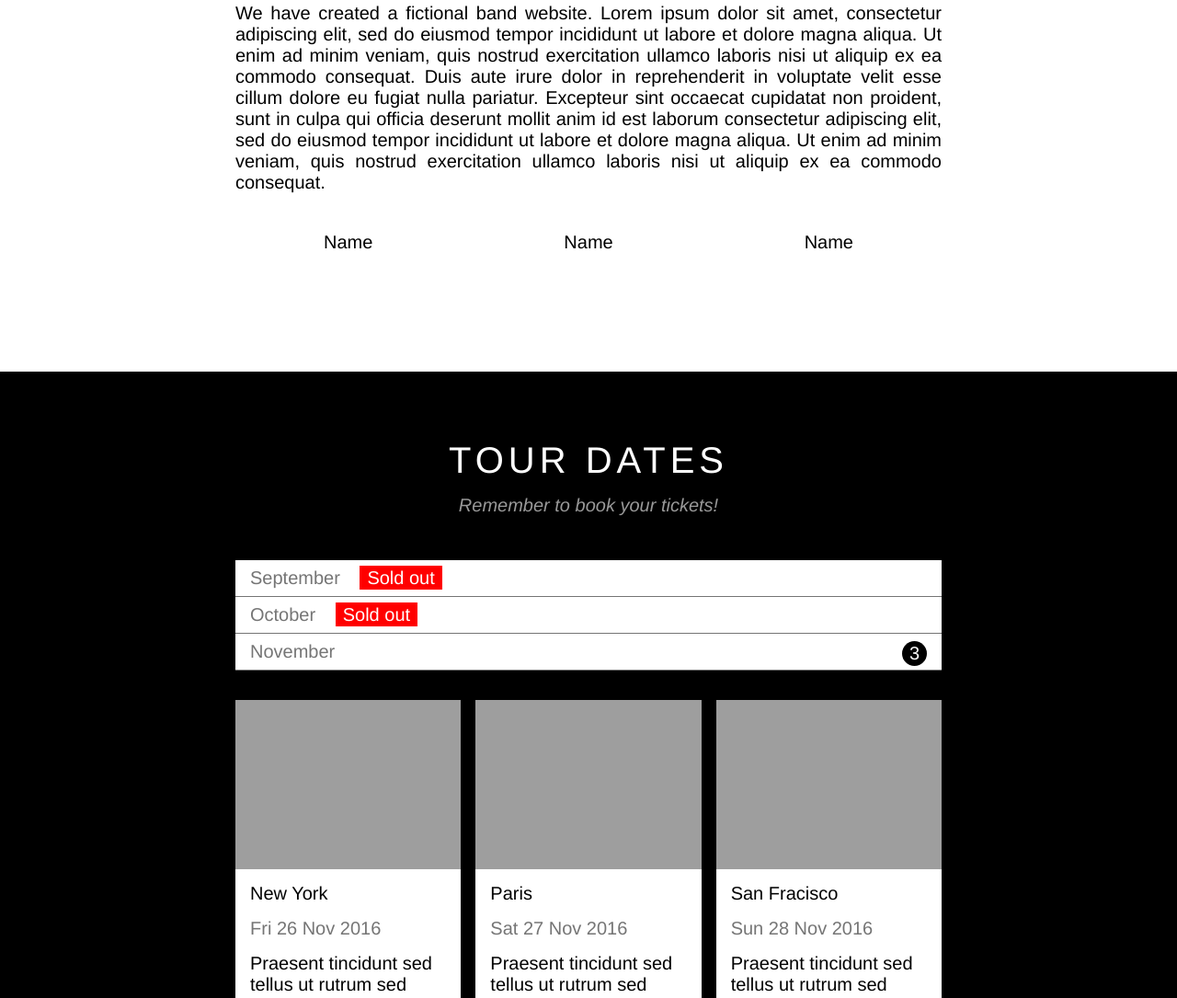
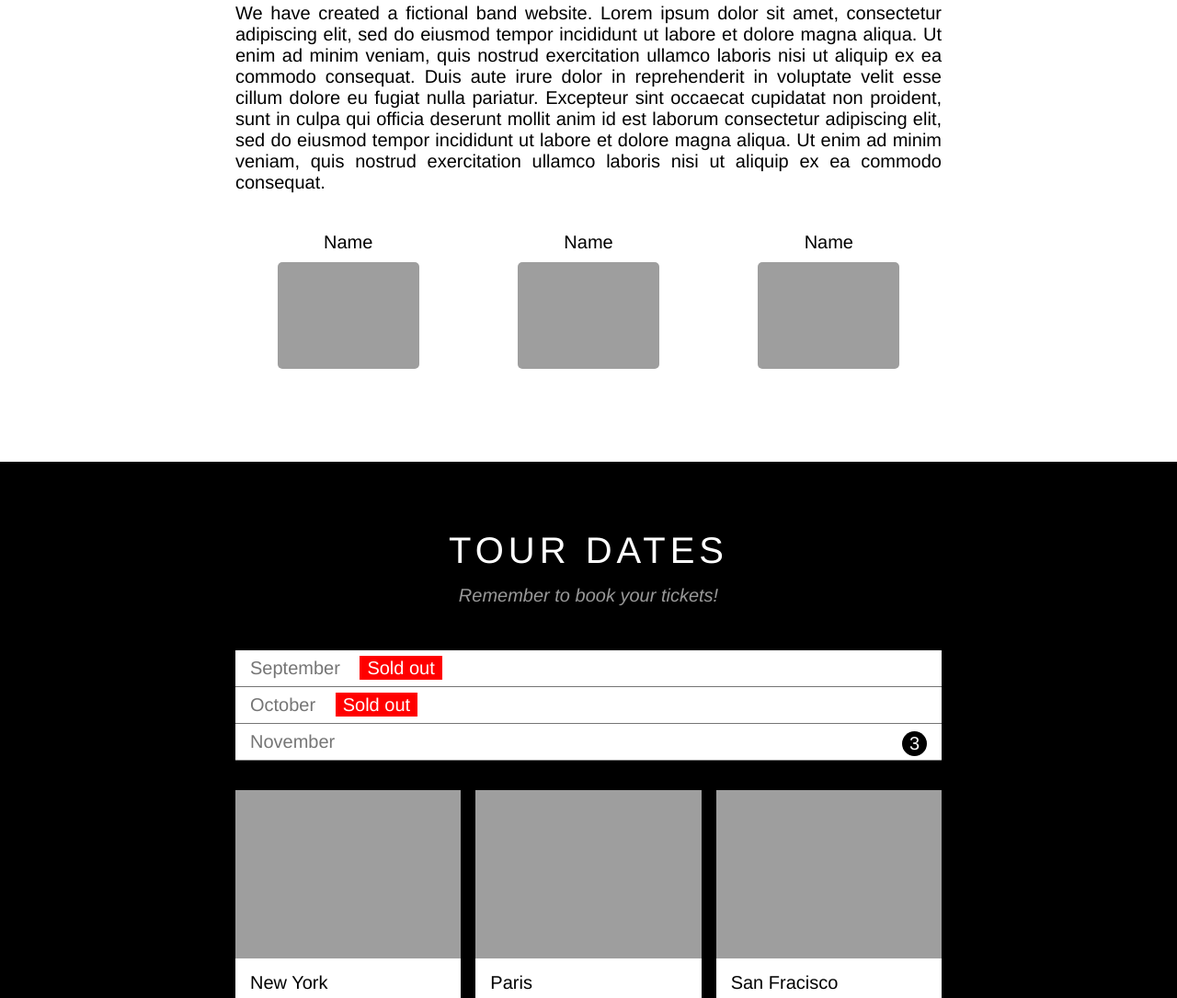
Before and after one commit to khanhngoolearn/The-band-web-f8, a plain HTML site: page index.html in a window 1280 px wide. Shown: the part 858-1943 px from the top of the page at 92% size. Drawn offline with Linux system fonts and the light colour scheme; the site is published under a folder, as on GitHub Pages, so addresses that start at the root find nothing.

Commit message:
change title and add . to avt

```diff
--- a/index.html
+++ b/index.html
@@ -59,17 +59,17 @@
                     <div class="row pd-32-0">
                         <div class="m-mgb-20 col col-third text-center m-col-full">
                             <p class="name text-center text-center">Name</p>
-                            <img src="/assets/img/teamsection/Name.jpg" alt="" class="avt">
+                            <img src="./assets/img/teamsection/Name.jpg" alt="" class="avt">
                         </div>
 
                         <div class="m-mgb-20 col col-third text-center m-col-full">
                             <p class="name text-center text-center">Name</p>
-                            <img src="/assets/img/teamsection/Name.jpg" alt="" class="avt">
+                            <img src="./assets/img/teamsection/Name.jpg" alt="" class="avt">
                         </div>
 
                         <div class="col col-third text-center m-col-full">
                             <p class="name text-center text-center">Name</p>
-                            <img src="/assets/img/teamsection/Name.jpg" alt="" class="avt">
+                            <img src="./assets/img/teamsection/Name.jpg" alt="" class="avt">
                         </div>
                     </div>
                 </div>
```
